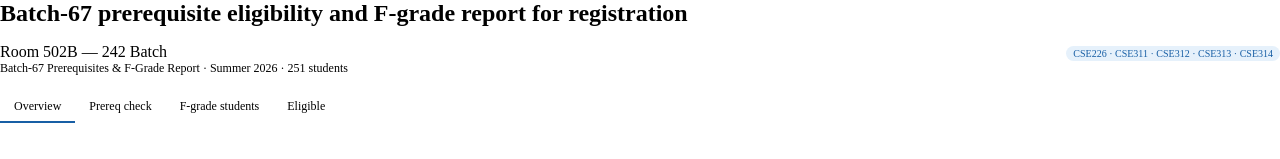
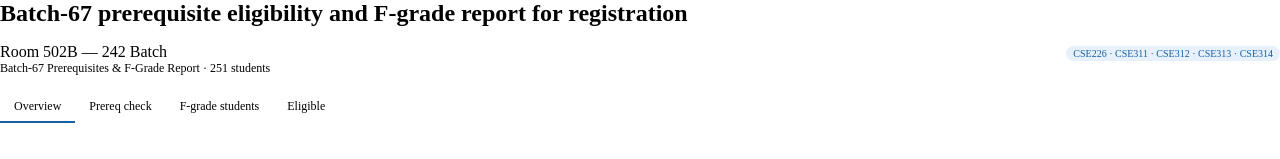
Before and after one commit to muhammadaburayancse-cmd/502B_242_SU26_RE, a plain HTML site: page index.html in a window 1280 px wide. Shown: the top 159 px of the page. Drawn offline with nearby package versions, Linux system fonts and the light colour scheme.

Commit message:
Update index.html

```diff
--- a/index.html
+++ b/index.html
@@ -37,7 +37,7 @@ tr:hover td{background:var(--color-background-secondary)}
 <div class="hdr">
   <div>
     <p class="hdr-title">Room 502B — 242 Batch</p>
-    <p class="hdr-sub">Batch-67 Prerequisites & F-Grade Report · Summer 2026 · 251 students</p>
+    <p class="hdr-sub">Batch-67 Prerequisites & F-Grade Report · 251 students</p>
   </div>
   <span class="b b-b">CSE226 · CSE311 · CSE312 · CSE313 · CSE314</span>
 </div>
```
